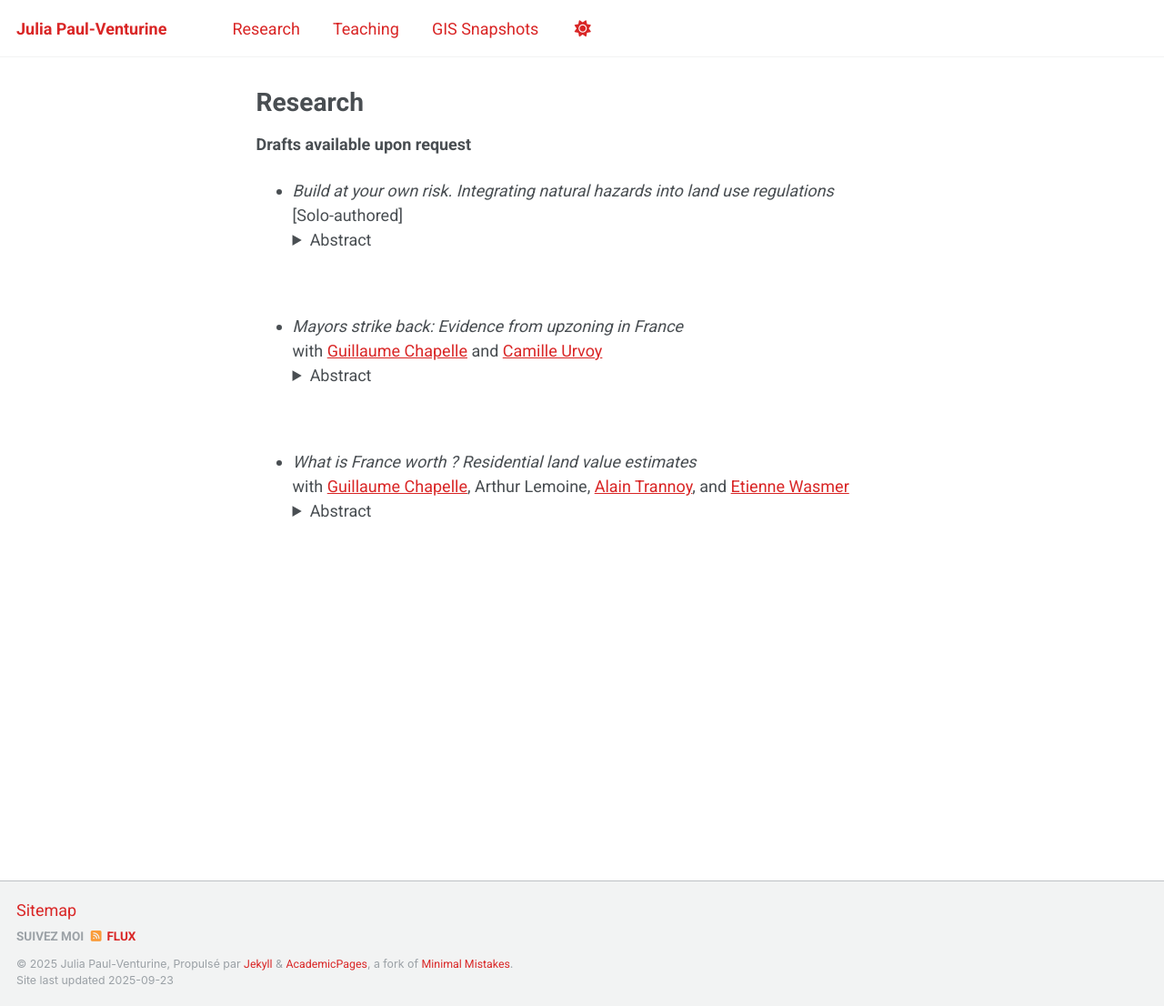
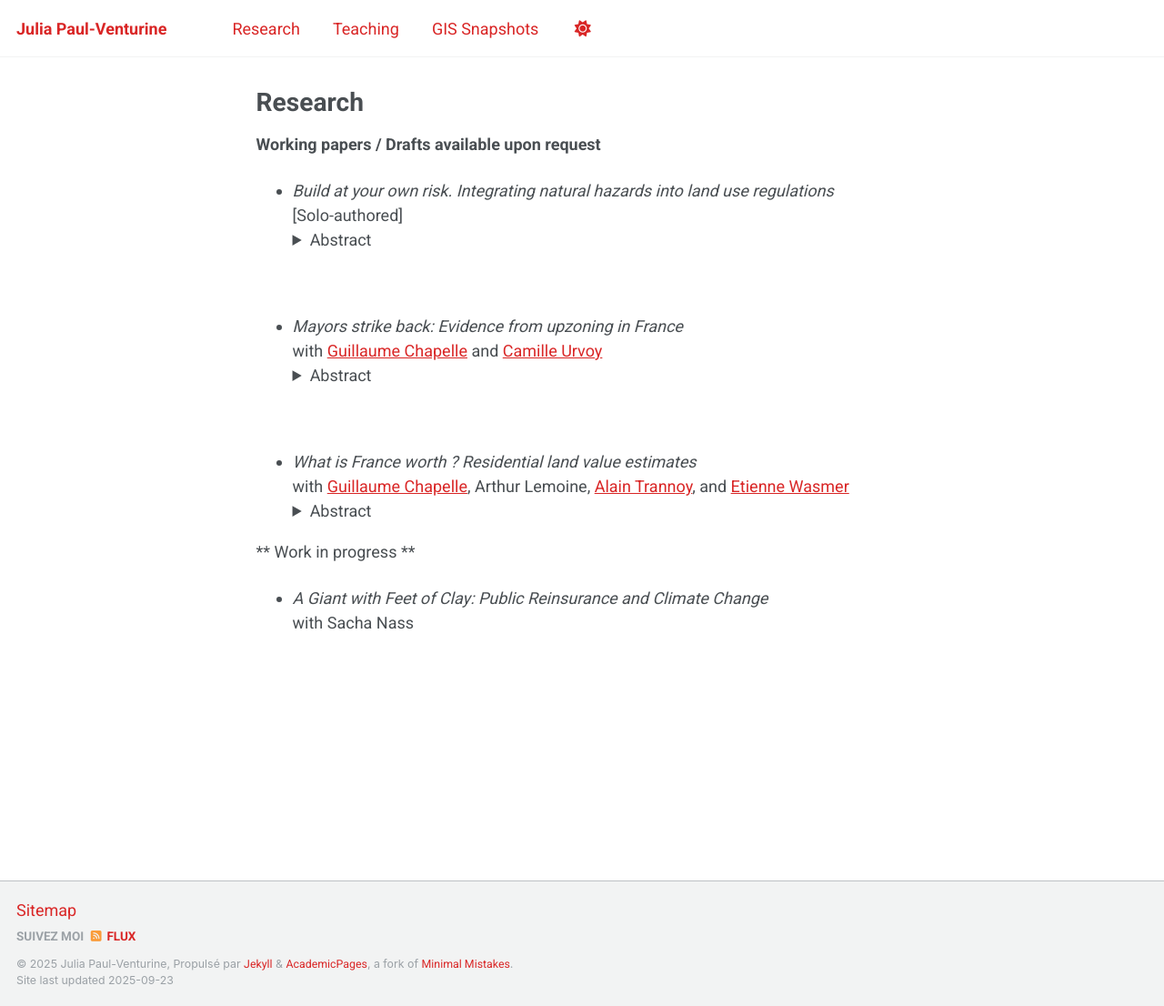
Before and after one commit to julia-paulventurine/julia-paulventurine.github.io, a Jekyll site: the page built from _pages/research.md, in a window 1280 px wide and 1106 px high. Shown: the whole window at 91% size. Built offline with Jekyll 4.4.1, drawn with Linux system fonts in a browser that asks for light colours; a script that is not in the unit is left out.

Commit message:
Revise draft availability and add work in progress
Updated the description of drafts and added a new work in progress section.

```diff
--- a/_pages/research.md
+++ b/_pages/research.md
@@ -6,7 +6,7 @@ collection: publications
 author_profile: false
 ---
 
-**Drafts available upon request**
+**Working papers / Drafts available upon request**
 
 - *Build at your own risk. Integrating natural hazards into land use regulations* \
   [Solo-authored]
@@ -30,3 +30,8 @@ author_profile: false
   <summary> Abstract </summary>
     This paper provides a new methodology to estimate the value of residential land at the local level. We assemble a unique, quasi-exhaustive dataset of land transactions across metropolitan France from 2010 to 2019, covering both single-family and multi-family developments. We document a striking divergence in land price dynamics: multi-family land prices grew five times faster than single-family land prices. We develop two families of predictive models, namely hedonic regressions and machine learning algorithms. Hedonic regressions show more credible aggregated and microeconomic results, despite worse predictive performance on multi-family markets.
   </details>
+
+** Work in progress **
+
+- *A Giant with Feet of Clay: Public Reinsurance and Climate Change* \
+  with Sacha Nass
```
